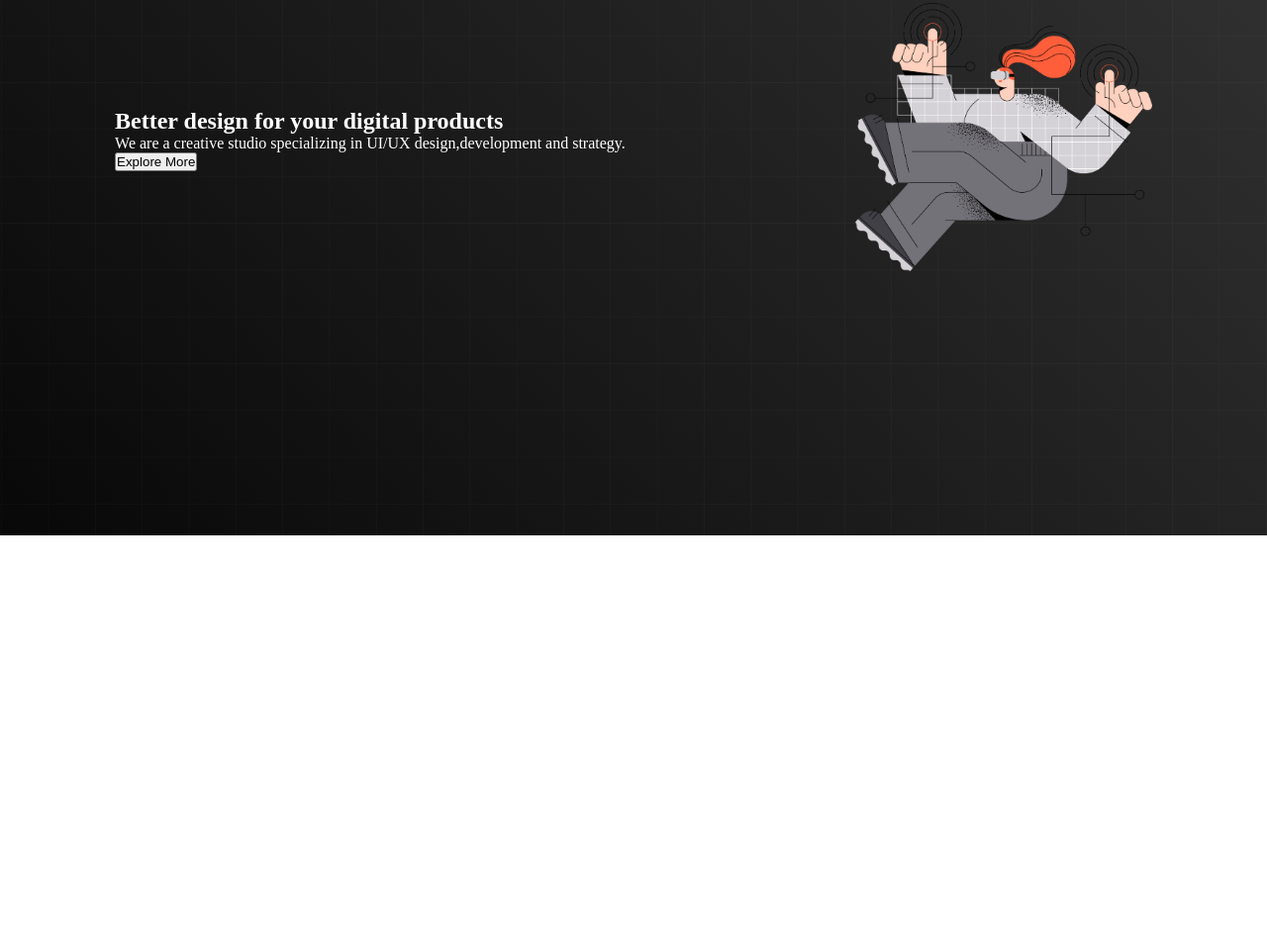
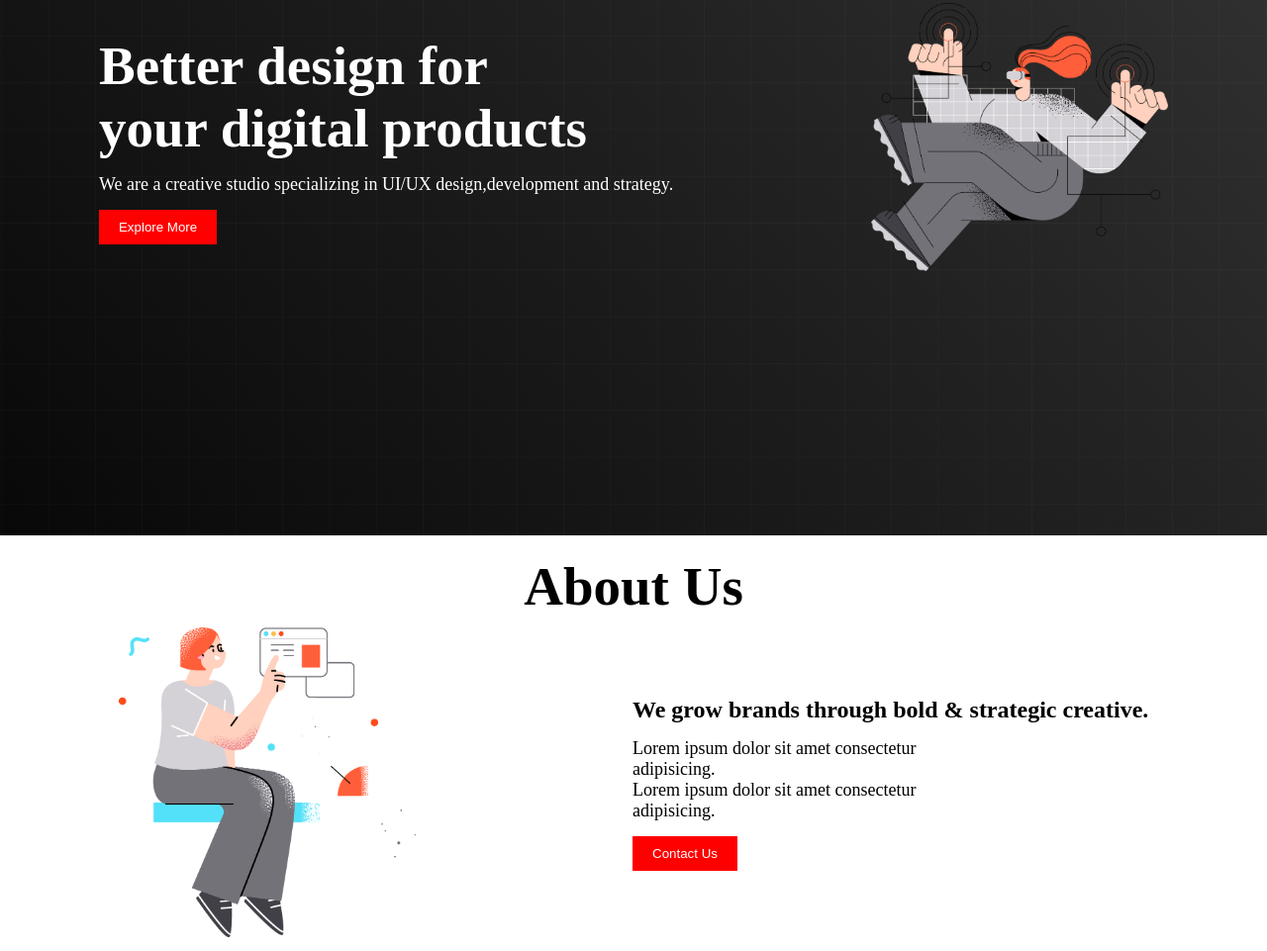
Before and after one commit to Hadika25/greekfolio, a plain HTML site: page index.html in a window 1280 px wide. Shown: the part 327-1288 px from the top of the page at 99% size. Before the commit the page ends 868 px from the top, so only its background shows below. Drawn offline with Linux system fonts and the light colour scheme.

Commit message:
about us section

```diff
--- a/index.html
+++ b/index.html
@@ -29,9 +29,9 @@
     <section>
         <div class="banner-container">
             <div class="banner-text">
-            <h1>Better design for your digital products</h1>
-            <p>We are a creative studio specializing in UI/UX design,development and strategy.</p>
-            <button>Explore More</button>
+            <h1 class="title">Better design for<br> your digital products</h1>
+            <p class="description">We are a creative studio specializing in UI/UX design,development and strategy.</p>
+            <button class="btn">Explore More</button>
 
         </div>
         <div class="banner-photo">
@@ -40,6 +40,29 @@
         </div>
 
     </section>
+
+
+    <!--this is about us section-->
+    <section>
+    <h1 class="title about-title">About Us</h1>
+    <div class="about-container">
+        <div class="about-info">
+        <h1>We grow brands through bold & strategic creative.</h1>
+
+        <p class="description">
+            Lorem ipsum dolor sit amet consectetur<br> adipisicing.<br>
+
+            Lorem ipsum dolor sit amet consectetur<br> adipisicing.
+                  </p>
+                  <button class="btn">Contact Us</button>
+
+        </div>
+
+    <div class="about-photo">
+        <img class="banner-img" src="./Images/section.png" alt="">
+    </div>
+   </div>
+    </section>
    </main>
    <footer></footer>
 
--- a/style.css
+++ b/style.css
@@ -61,3 +61,54 @@
     border: none;
 
 }
+
+.about-container{
+    display: flex;
+    justify-content: space-around;
+    align-items: center;
+    flex-direction:row-reverse;
+    padding: 10px;
+}
+.about-title{
+    text-align: center;
+    padding-top:20px;
+}
+.box{
+    width: 230px;
+    height: 280px;
+    box-shadow: 4px 4px 15px gray;
+    background-color: black;
+    text-align: center;
+    padding: 15px;
+    color: white;
+}
+.icon{
+    width: 70px;
+}
+.box-btn{
+    background-color: gray;
+    margin-top:10px;
+}
+.box-title{
+    padding: 10px;
+
+}
+.box-description{
+    padding: 5px;
+}
+.service-container{
+    display: flex;
+    justify-content:space-around;
+    padding: 20px;
+}
+.about-container{
+    display: flex;
+    justify-content: space-around;
+    align-items: center;
+    flex-direction:row-reverse;
+    padding: 10px;
+}
+.about-title{
+    text-align: center;
+    padding-top:20px;
+}
```
